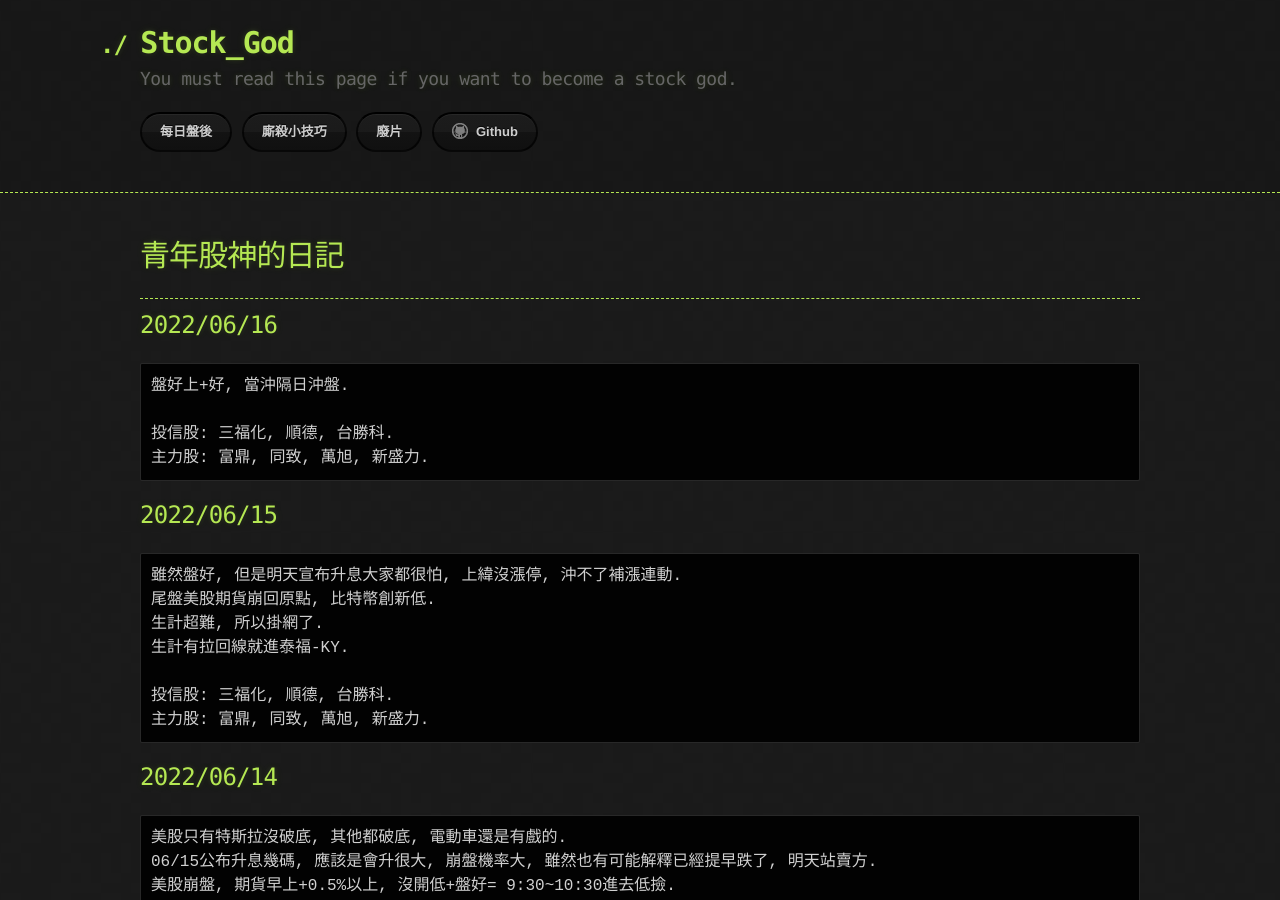
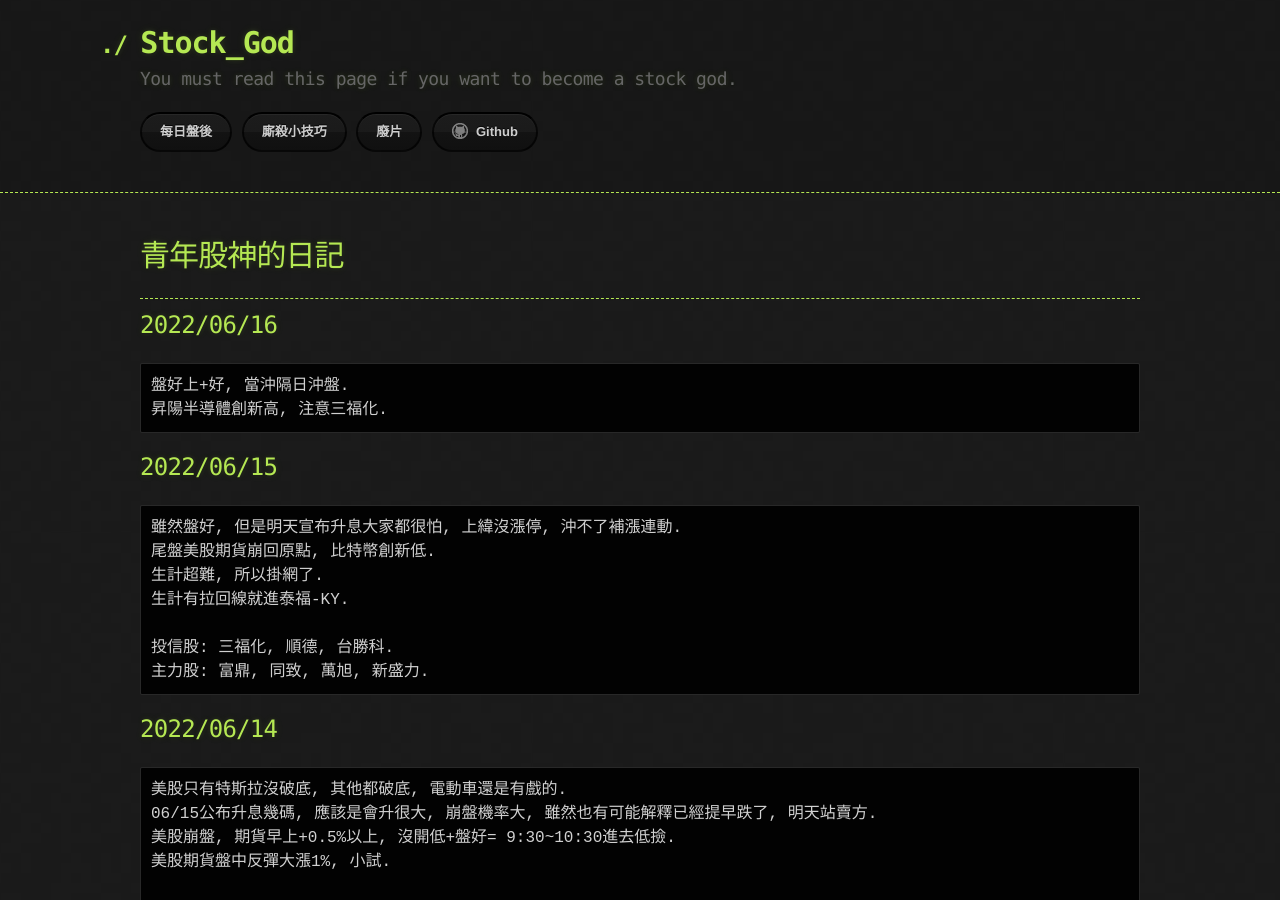
Before and after one commit to lepg5487/Stock_God, a Jekyll site: the page built from index.md, in a window 1280 px wide and 900 px high. Built offline with Jekyll 4.4.1, drawn with Linux system fonts in a browser that asks for light colours; our own code applies the rules of GitHub Pages for plain Markdown files.

Commit message:
Update index.md

````diff
--- a/index.md
+++ b/index.md
@@ -9,9 +9,7 @@ layout: testlayouts
 ## 2022/06/16
 ```
 盤好上+好, 當沖隔日沖盤.
-
-投信股: 三福化, 順德, 台勝科.
-主力股: 富鼎, 同致, 萬旭, 新盛力.
+昇陽半導體創新高, 注意三福化.
 ```
 
 ## 2022/06/15
````
